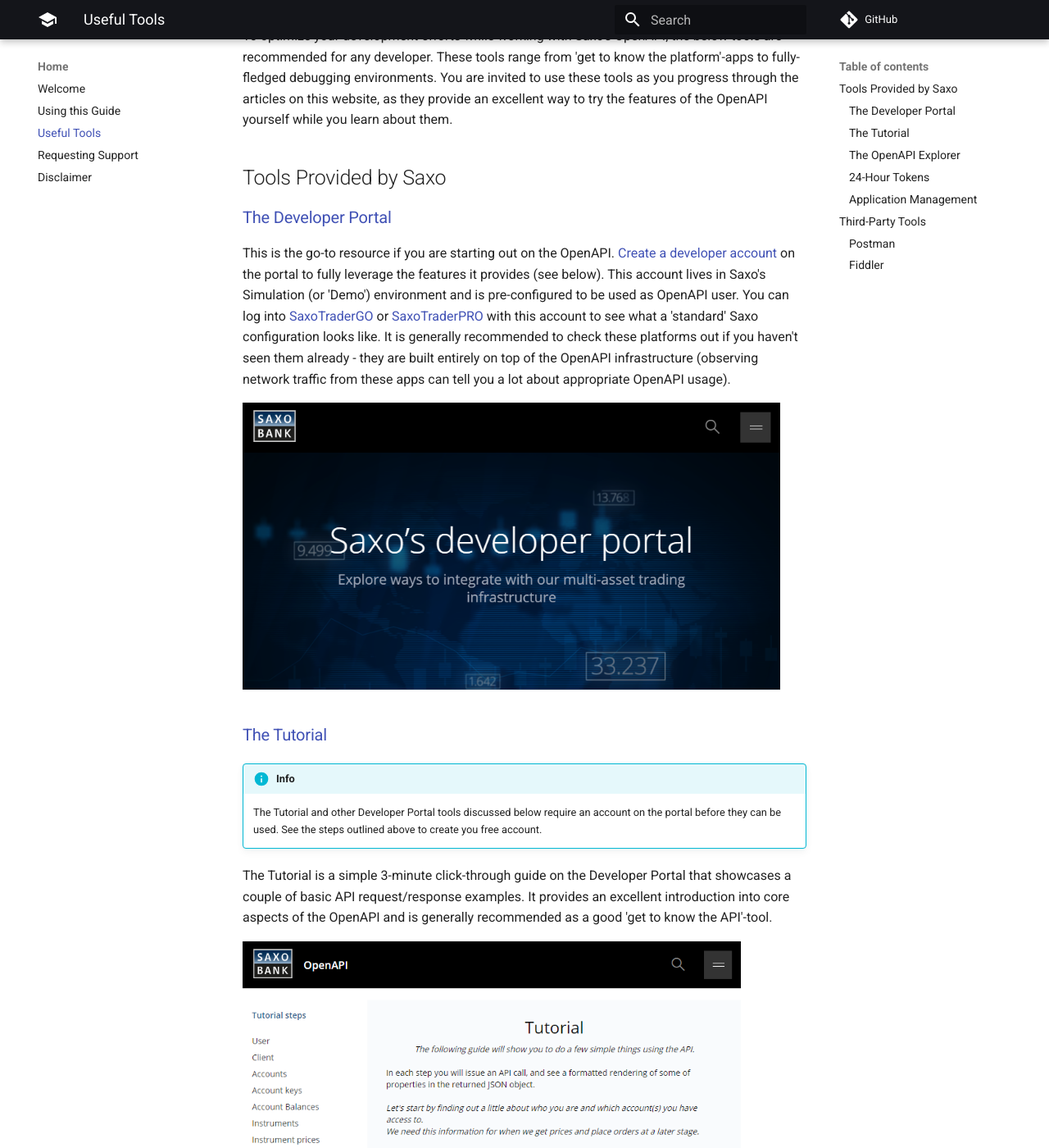
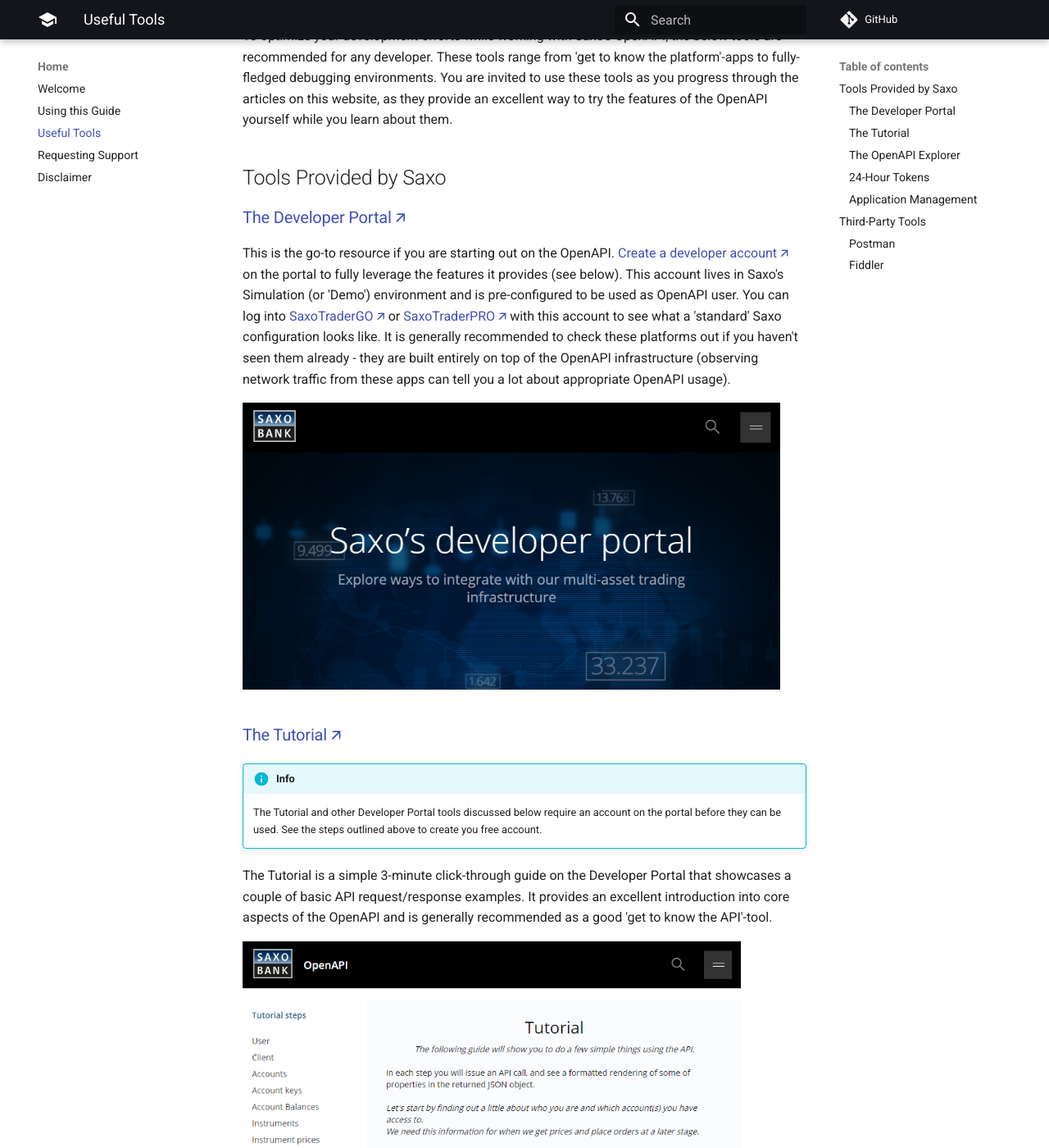
Before and after one commit to gidven/saxo-openapi-guide, an MkDocs documentation site: the page built from docs/tools.md, in a window 1280 px wide and 1400 px high, scrolled down 285 px. Shown: the whole window at 82% size. Built offline with MkDocs 1.6.1 and Material for MkDocs 9.7.7, drawn with Linux system fonts in a browser that asks for light colours; comment, search, counter and statistics services are not loaded; some of the changed text lies outside the part shown.

Commit message:
add link annotation and adjust first batch pages

```diff
--- a/docs/css/custom.css
+++ b/docs/css/custom.css
@@ -0,0 +1,6 @@
+a.external-link::after {
+    /* \00A0 is a non-breaking space
+        to make the mark be on the same line as the link
+    */
+    content: "\00A0🡭";
+}
--- a/docs/tools.md
+++ b/docs/tools.md
@@ -3,13 +3,13 @@
 ??? abstract
     Developing against the OpenAPI is made easy with a selection of tools that provide useful features for anyone looking to get started quickly. Check out:
 
-    - [The Developer Portal](https://developer.saxo)
-    - [The Tutorial](https://www.developer.saxo/openapi/tutorial)
-    - [The OpenAPI Explorer](https://www.developer.saxo/openapi/explorer)
-    - [24-Hour Tokens](https://www.developer.saxo/openapi/token)
-    - [Application Management](https://www.developer.saxo/openapi/appmanagement)
-    - [Postman](https://www.getpostman.com/)
-    - [Fiddler](https://www.telerik.com/fiddler)
+    - [The Developer Portal](https://developer.saxo){: class="external-link"}
+    - [The Tutorial](https://www.developer.saxo/openapi/tutorial){: class="external-link"}
+    - [The OpenAPI Explorer](https://www.developer.saxo/openapi/explorer){: class="external-link"}
+    - [24-Hour Tokens](https://www.developer.saxo/openapi/token){: class="external-link"}
+    - [Application Management](https://www.developer.saxo/openapi/appmanagement){: class="external-link"}
+    - [Postman](https://www.getpostman.com/){: class="external-link"}
+    - [Fiddler](https://www.telerik.com/fiddler){: class="external-link"}
 
 ---
 
@@ -17,13 +17,13 @@
 
 ## Tools Provided by Saxo
 
-### [The Developer Portal](https://developer.saxo)
+### [The Developer Portal](https://developer.saxo){: class="external-link"}
 
-This is the go-to resource if you are starting out on the OpenAPI. [Create a developer account](https://www.developer.saxo/accounts/sim/signup) on the portal to fully leverage the features it provides (see below). This account lives in Saxo's Simulation (or 'Demo') environment and is pre-configured to be used as OpenAPI user. You can log into [SaxoTraderGO](https://www.saxotrader.com/sim/login/) or [SaxoTraderPRO](https://www.home.saxo/platforms/saxotraderpro) with this account to see what a 'standard' Saxo configuration looks like. It is generally recommended to check these platforms out if you haven't seen them already - they are built entirely on top of the OpenAPI infrastructure (observing network traffic from these apps can tell you a lot about appropriate OpenAPI usage).
+This is the go-to resource if you are starting out on the OpenAPI. [Create a developer account](https://www.developer.saxo/accounts/sim/signup){: class="external-link"} on the portal to fully leverage the features it provides (see below). This account lives in Saxo's Simulation (or 'Demo') environment and is pre-configured to be used as OpenAPI user. You can log into [SaxoTraderGO](https://www.saxotrader.com/sim/login/){: class="external-link"} or [SaxoTraderPRO](https://www.home.saxo/platforms/saxotraderpro){: class="external-link"} with this account to see what a 'standard' Saxo configuration looks like. It is generally recommended to check these platforms out if you haven't seen them already - they are built entirely on top of the OpenAPI infrastructure (observing network traffic from these apps can tell you a lot about appropriate OpenAPI usage).
 
 ![The Saxo Bank Developer Portal](img/devportal1.png){: style="height:350px;width:auto"}
 
-### [The Tutorial](https://www.developer.saxo/openapi/tutorial)
+### [The Tutorial](https://www.developer.saxo/openapi/tutorial){: class="external-link"}
 
 !!! info
     The Tutorial and other Developer Portal tools discussed below require an account on the portal before they can be used. See the steps outlined above to create you free account.
@@ -32,17 +32,17 @@
 
 ![The Saxo Bank OpenAPI Tutorial](img/devportal2.png){: style="height:350px;width:auto"}
 
-### [The OpenAPI Explorer](https://www.developer.saxo/openapi/explorer)
+### [The OpenAPI Explorer](https://www.developer.saxo/openapi/explorer){: class="external-link"}
 
-Now that you have acquired a basic understanding of the OpenAPI, let's build some requests ourselves! The Explorer is very similar to tools such as Postman (see below) and lets you create your own requests directly on the portal. It is convenient for on-the-fly debugging and trying out certain endpoints to 'get a feel' for how they behave before implementing them into your own application. It supports all available API endpoints and includes streaming: you can set up a websocket connection and watch updates flow in real-time.
+Now that you have acquired a basic understanding of the OpenAPI, let's build some requests ourselves! The Explorer is very similar to tools such as Postman (see below) and lets you create your own requests directly on the portal. It is convenient for on-the-fly debugging and trying out certain endpoints to 'get a feel' for how they behave before implementing them into your own application. It supports all available API endpoints and includes streaming: you can set up a webSocket connection and watch updates flow in real-time.
 
 ![The Saxo Bank OpenAPI Explorer](img/devportal3.png){: style="height:350px;width:auto"}
 
-### [24-Hour Tokens](https://www.developer.saxo/openapi/token)
+### [24-Hour Tokens](https://www.developer.saxo/openapi/token){: class="external-link"}
 
 At this point, you probably want to start calling the OpenAPI from within your own application/environment. To make this easy, Saxo provides 24-hour tokens which you can hard-code into the sample you are building (practically skipping the authentication step altogether). Accept the disclaimer on the portal and get started with requests inside your own app right away!
 
-### [Application Management](https://www.developer.saxo/openapi/appmanagement)
+### [Application Management](https://www.developer.saxo/openapi/appmanagement){: class="external-link"}
 
 You can register an application in Saxo's SIM environment on the above link and obtain your own `AppKey` and `AppSecret`, which can be used to request access and refresh tokens through [Saxo's standard OAuth implementation]. This is considered the final step in your journey towards a 'real-life' app.
 
@@ -52,10 +52,10 @@
 
 The below apps can be used for free and are generally considered exceptional Web/API debugging tools. Saxo is not affiliated with any of these platforms.
 
-### [Postman](https://www.getpostman.com/)
+### [Postman](https://www.getpostman.com/){: class="external-link"}
 
 An open-source API debugging app that allows the user to conveniently test any (Web) API. Very similar to [the Explorer](#the-openapi-explorer) discussed above, but allows for more extensive in-depth request configuration. Great way to quickly tinker with OpenAPI requests before implementing them into your own application.
 
-### [Fiddler](https://www.telerik.com/fiddler)
+### [Fiddler](https://www.telerik.com/fiddler){: class="external-link"}
 
 A comprehensive web debugging proxy that allows the user to monitor their app's behavior and catch failing API calls in real-time. Especially useful when your app starts to scale out and sends numerous requests to the OpenAPI (asynchronously). Strongly recommended in case you run into (potential) bugs or issues as it records valuable information that the Saxo team needs to provide efficient support (see next section).
```
Also changed, not shown: docs/support.md (+3 -3 lines), docs/usage.md (+3 -1 lines).
